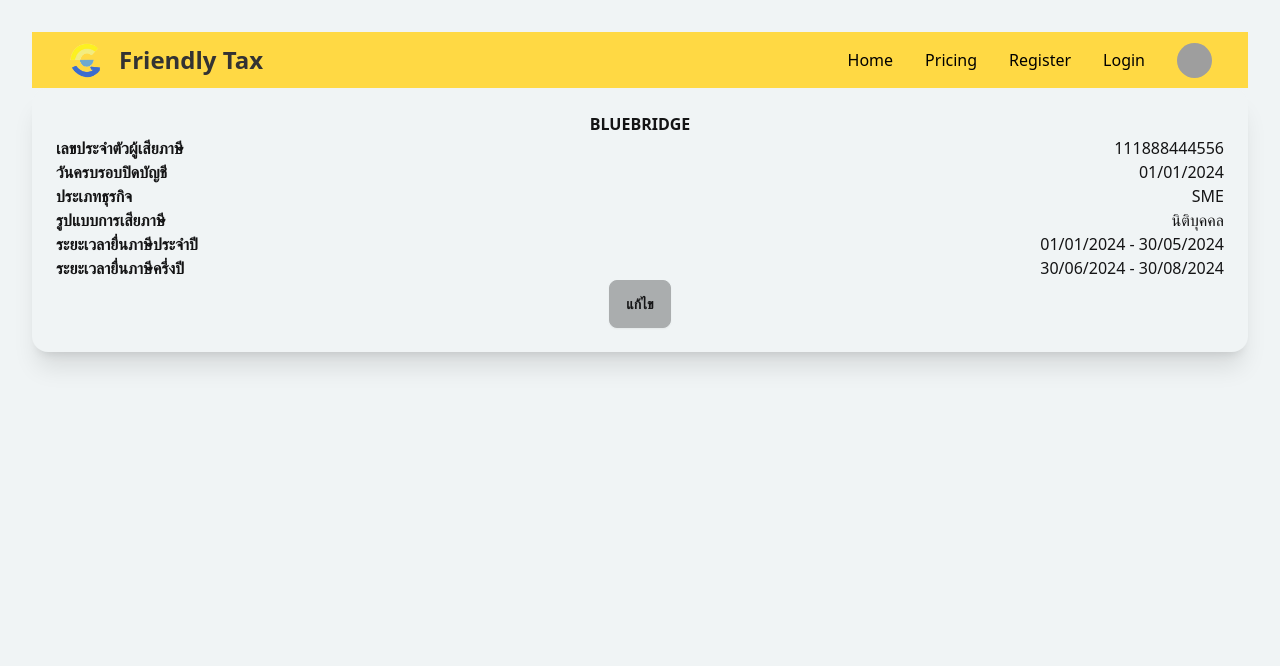
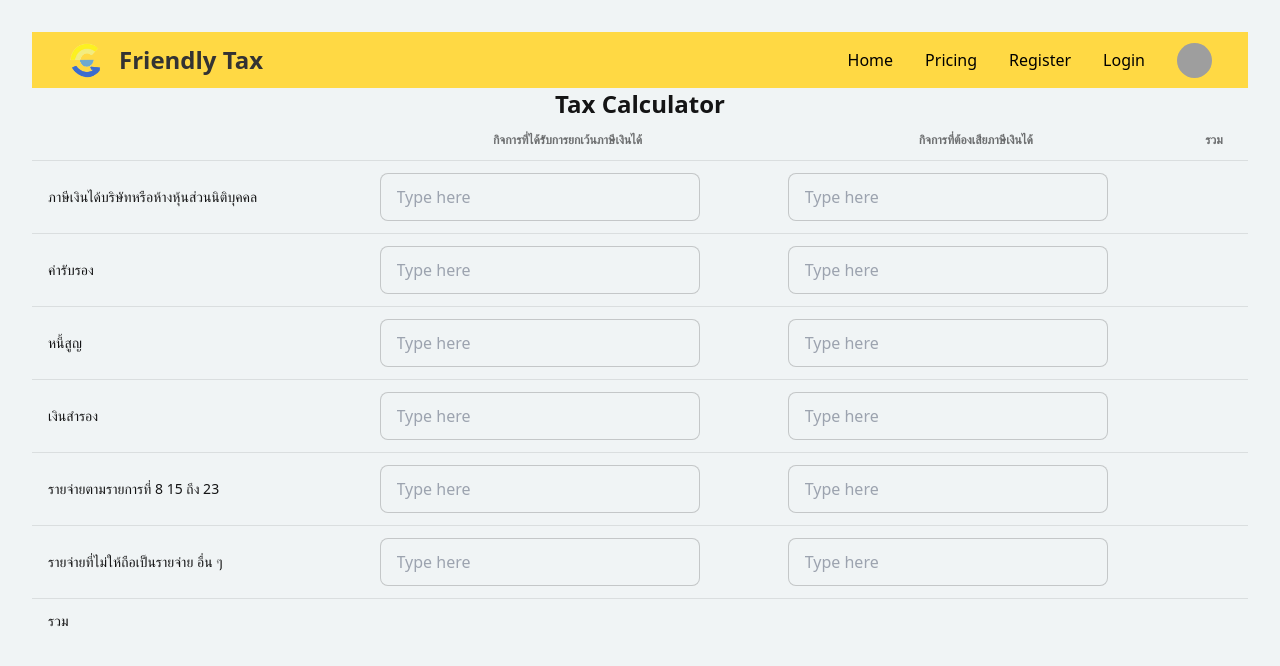
Before and after one commit to ThanabodeeSaepui/friendly-tax-site, a React (Vite) app in the folder packages/web/: page /app/tax-calculator in a window 1280 px wide. Shown: the top 666 px of the page. Built offline with nearby package versions, Linux system fonts and the light colour scheme; grey boxes are pictures that could not be loaded.

Commit message:
Add Tax Calculator page

```diff
--- a/packages/web/src/App.jsx
+++ b/packages/web/src/App.jsx
@@ -61,12 +61,10 @@ function App() {
         <Route path="pricing" element={<Pricing />} />
         <Route path="register" element={<SignUp />} />
         <Route path="login" element={<SignIn />} />
-        <Route path="app" element={<CompanyProfile />}>
-          <Route path="profile" element={<CompanyProfile />} />
-          <Route path="financial-record" element={<FinancialRecord />} />
-          <Route path="tax-calculator" element={<TaxCalculator />} />
-          <Route path="tax-reduction" element={<TaxReduction />} />
-        </Route>
+        <Route path="app/profile" element={<CompanyProfile />} />
+        <Route path="app/financial-record" element={<FinancialRecord />} />
+        <Route path="app/tax-calculator" element={<TaxCalculator />} />
+        <Route path="app/tax-reduction" element={<TaxReduction />} />
       </Routes>
     </>
   );
--- a/packages/web/src/pages/App/CompanyProfile.jsx
+++ b/packages/web/src/pages/App/CompanyProfile.jsx
@@ -1,6 +1,9 @@
+// import { Sidebar } from "../../components/Sidebar";
+
 export default function CompanyProfile() {
   return (
     <>
+      {/* <Sidebar /> */}
       <div className="card bg-base-100 shadow-xl p-6">
         <h1 className="font-bold">BLUEBRIDGE</h1>
         <div className="flex justify-between">
@@ -32,5 +35,5 @@ export default function CompanyProfile() {
         </div>
       </div>
     </>
-    )
+  );
 }
--- a/packages/web/src/pages/App/TaxCalculator.jsx
+++ b/packages/web/src/pages/App/TaxCalculator.jsx
@@ -1,3 +1,135 @@
 export default function TaxCalculator() {
-
+  return (
+    <>
+      <h1 className="font-bold text-2xl">Tax Calculator</h1>
+      <div className="overflow-x-auto">
+        <table className="table">
+          <thead>
+            <tr className="text-center">
+              <th></th>
+              <th>กิจการที่ได้รับการยกเว้นภาษีเงินได้</th>
+              <th>กิจการที่ต้องเสียภาษีเงินได้</th>
+              <th>รวม</th>
+            </tr>
+          </thead>
+          <tbody>
+            <tr>
+              <td>ภาษีเงินได้บริษัทหรือห้างหุ้นส่วนนิติบุคคล</td>
+              <td>
+                <input
+                  type="text"
+                  placeholder="Type here"
+                  className="input input-bordered w-full max-w-xs"
+                />
+              </td>
+              <td>
+                <input
+                  type="text"
+                  placeholder="Type here"
+                  className="input input-bordered w-full max-w-xs"
+                />
+              </td>
+              <td></td>
+            </tr>
+            <tr>
+              <td>ค่ารับรอง</td>
+              <td>
+                <input
+                  type="text"
+                  placeholder="Type here"
+                  className="input input-bordered w-full max-w-xs"
+                />
+              </td>
+              <td>
+                <input
+                  type="text"
+                  placeholder="Type here"
+                  className="input input-bordered w-full max-w-xs"
+                />
+              </td>
+              <td></td>
+            </tr>
+            <tr>
+              <td>หนี้สูญ</td>
+              <td>
+                <input
+                  type="text"
+                  placeholder="Type here"
+                  className="input input-bordered w-full max-w-xs"
+                />
+              </td>
+              <td>
+                <input
+                  type="text"
+                  placeholder="Type here"
+                  className="input input-bordered w-full max-w-xs"
+                />
+              </td>
+              <td></td>
+            </tr>
+            <tr>
+              <td>เงินสำรอง</td>
+              <td>
+                <input
+                  type="text"
+                  placeholder="Type here"
+                  className="input input-bordered w-full max-w-xs"
+                />
+              </td>
+              <td>
+                <input
+                  type="text"
+                  placeholder="Type here"
+                  className="input input-bordered w-full max-w-xs"
+                />
+              </td>
+              <td></td>
+            </tr>
+            <tr>
+              <td>รายจ่ายตามรายการที่ 8 15 ถึง 23</td>
+              <td>
+                <input
+                  type="text"
+                  placeholder="Type here"
+                  className="input input-bordered w-full max-w-xs"
+                />
+              </td>
+              <td>
+                <input
+                  type="text"
+                  placeholder="Type here"
+                  className="input input-bordered w-full max-w-xs"
+                />
+              </td>
+              <td></td>
+            </tr>
+            <tr>
+              <td>รายจ่ายที่ไม่ให้ถือเป็นรายจ่าย อื่น ๆ</td>
+              <td>
+                <input
+                  type="text"
+                  placeholder="Type here"
+                  className="input input-bordered w-full max-w-xs"
+                />
+              </td>
+              <td>
+                <input
+                  type="text"
+                  placeholder="Type here"
+                  className="input input-bordered w-full max-w-xs"
+                />
+              </td>
+              <td></td>
+            </tr>
+            <tr>
+              <td>รวม</td>
+              <td></td>
+              <td></td>
+              <td></td>
+            </tr>
+          </tbody>
+        </table>
+      </div>
+    </>
+  );
 }
```
Lines whose indentation alone changed are shown as unchanged.
